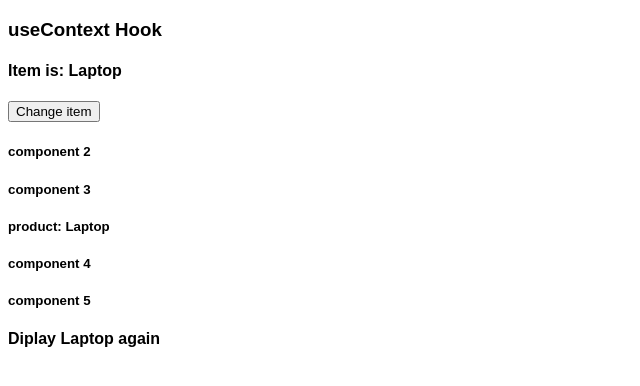
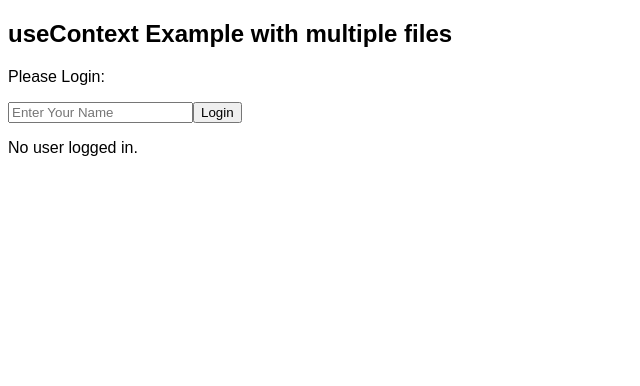
Before and after one commit to muazimmaqbool/Reactjs-with-Me, a React (Create React App) app: page / in a window 1280 px wide. Shown: the top 386 px of the page, without its empty margins (0-640 px from the left). Built offline with nearby package versions, Linux system fonts and the light colour scheme.

Commit message:
useContext example with multiple files

```diff
--- a/src/App.jsx
+++ b/src/App.jsx
@@ -66,6 +66,8 @@ import EventLoop_and_More from "./Components/EventLoop_and_More";
 import RenderingBehavior from "./Components/RenderingBehavior";
 import DataBinding from "./Components/DataBinding";
 import TwoWayDataBinding from "./Components/TwoWayDataBinding";
+import UserProvider from "./Hooks/UseContextExample/UserProvider";
+import LoginHome from "./Hooks/UseContextExample/LoginHome";
 
 
 function App() {
@@ -139,7 +141,9 @@ function App() {
       {/* <UseMemo /> */}
       {/* <UseRef/> */}
 
-      <UseContext/>
+      {/* <UseContext/> */}
+      {/*useContext example with multiple files */}
+      <LoginHome/> {/* this will be create context and provider */}
 
       {/* <UseReducer/>  */}
       {/* <UseReducer2/> */}
--- /dev/null
+++ b/src/Hooks/UseContextExample/Login.jsx
@@ -0,0 +1,16 @@
+import React, { useContext, useState } from 'react'
+import { UserContext } from './UserProvider'
+
+const Login = () => {
+  const{login}=useContext(UserContext)
+  const [name, setname] = useState();
+  return (
+    <div>
+      <p>Please Login:</p>
+      <input placeholder='Enter Your Name' onChange={(e)=>setname(e.target.value)}/>
+      <button onClick={()=>{login(name);}}>Login</button>
+    </div>
+  )
+}
+
+export default Login
--- /dev/null
+++ b/src/Hooks/UseContextExample/LoginHome.jsx
@@ -0,0 +1,18 @@
+import React from 'react'
+import UserProvider from './UserProvider'
+import Login from "./Login"
+import Profile from "./Profile"
+
+//here we will wrap the app with Provider
+const LoginHome = () => {
+  return (
+    <UserProvider>
+        <h2>useContext Example with multiple files</h2>
+        {/* check these files who context value is used */}
+        <Login/>
+        <Profile/>
+    </UserProvider>
+  )
+}
+
+export default LoginHome
--- /dev/null
+++ b/src/Hooks/UseContextExample/Profile.jsx
@@ -0,0 +1,16 @@
+import React, { useContext } from "react";
+import { UserContext } from "./UserProvider";
+
+const Profile = () => {
+  const { loginUser, logout } = useContext(UserContext);
+  console.log("loginUser:", loginUser);
+  if (!loginUser) return <p>No user logged in.</p>;
+  return (
+    <div>
+      <h3>Welcome, {loginUser.name}</h3>
+      <button onClick={logout}>Logout</button>
+    </div>
+  );
+};
+
+export default Profile;
--- /dev/null
+++ b/src/Hooks/UseContextExample/UserProvider.jsx
@@ -0,0 +1,23 @@
+import React, { createContext, useState } from "react";
+
+//useContext hook example with multiple files
+
+//used inside LoginHome.jsx
+export const UserContext = createContext();
+const UserProvider = ({ children }) => {
+  const [loginUser, setloginUser] = useState(null);
+  const login = (name) => {
+    setloginUser({ name });
+  };
+
+  const logout = () => {
+    setloginUser(null);
+  };
+  return (
+    <UserContext.Provider value={{ loginUser, login, logout }}>
+      {children}
+    </UserContext.Provider>
+  );
+};
+
+export default UserProvider;
```
